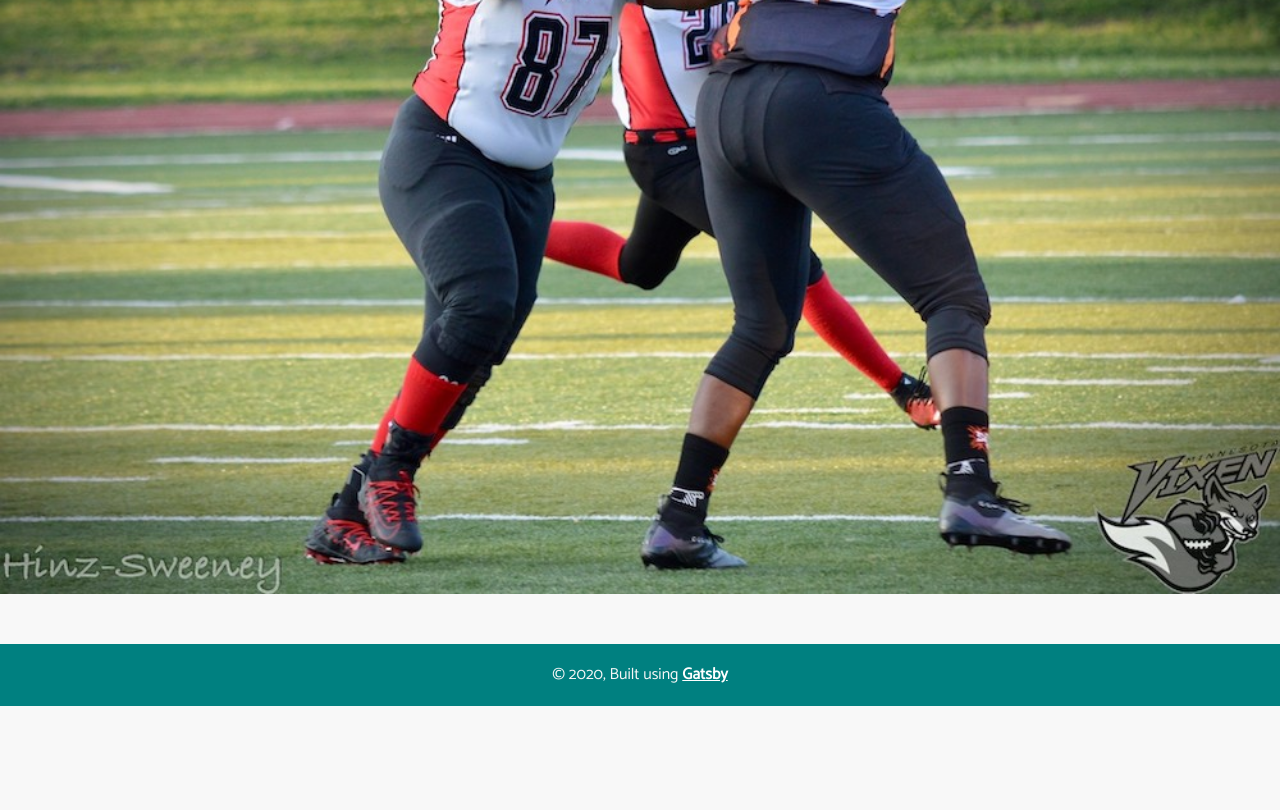
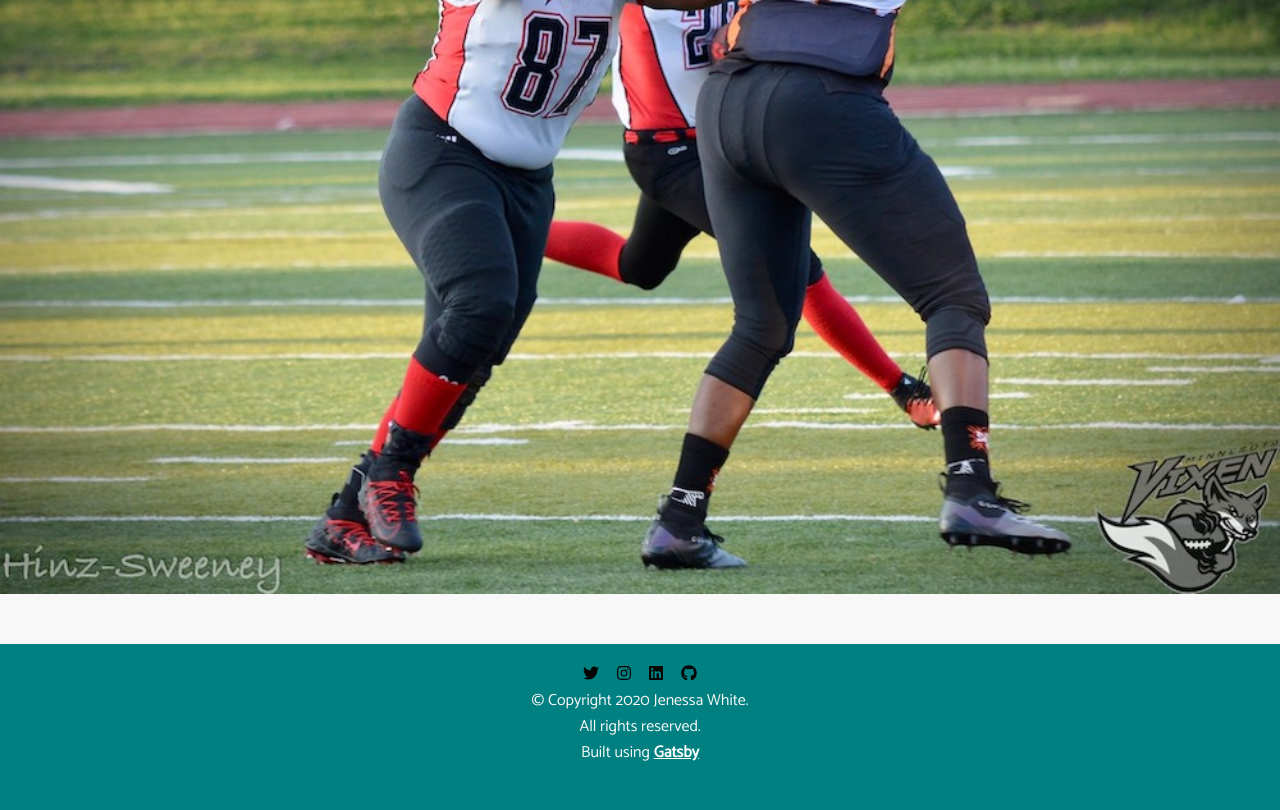
Before and after one commit to jenessawhite/jenessa-white, a Gatsby site: page / in a window 1280 px wide. Shown: the part 1534-2344 px from the top of the page. Before the commit the page ends 2240 px from the top, so only its background shows below. Built offline with nearby package versions, Linux system fonts and the light colour scheme; Gatsby itself is replaced by a stand-in of ours.

Commit message:
update footer

```diff
--- a/src/components/layout.js
+++ b/src/components/layout.js
@@ -11,7 +11,8 @@ import { StaticQuery, graphql } from "gatsby"
 import { library } from '@fortawesome/fontawesome-svg-core';
 import { fab } from '@fortawesome/free-brands-svg-icons';
 import AOS from 'aos';
-import 'aos/dist/aos.css'; // You can also use <link> for styles
+import 'aos/dist/aos.css';
+import { FontAwesomeIcon } from '@fortawesome/react-fontawesome'
 
 import Header from "./header"
 import "./layout.css"
@@ -52,10 +53,26 @@ const Layout = ({ children }) => (
         <main className="site-content">
           {children}
         </main>
-        <footer>
-          © {new Date().getFullYear()}, Built using
-          {` `}
-          <a href="https://www.gatsbyjs.org">Gatsby</a>
+        <footer className="container-fluid">
+          <div className="row justify-content-center">
+            <div className="col-12 col-md-2">
+              <div className="d-flex social-wrap mb-2 mb-md-4 justify-content-center">
+                {data.site.siteMetadata.socialLinks.map(social => (
+                  <a key={social.name} href={social.link} target="_blank" rel="noopener noreferrer" className="social-link">
+                    <FontAwesomeIcon icon={['fab', social.icon]} color="#fdfdfd" />
+                  </a>
+                ))}
+              </div>
+
+              <p>
+                © Copyright {new Date().getFullYear()} Jenessa White.
+                <br/>
+                All rights reserved.
+                <br />
+                Built using {` `} <span><a href="https://www.gatsbyjs.org">Gatsby</a></span>
+              </p>
+            </div>
+          </div>
         </footer>
       </>
     )}
```
